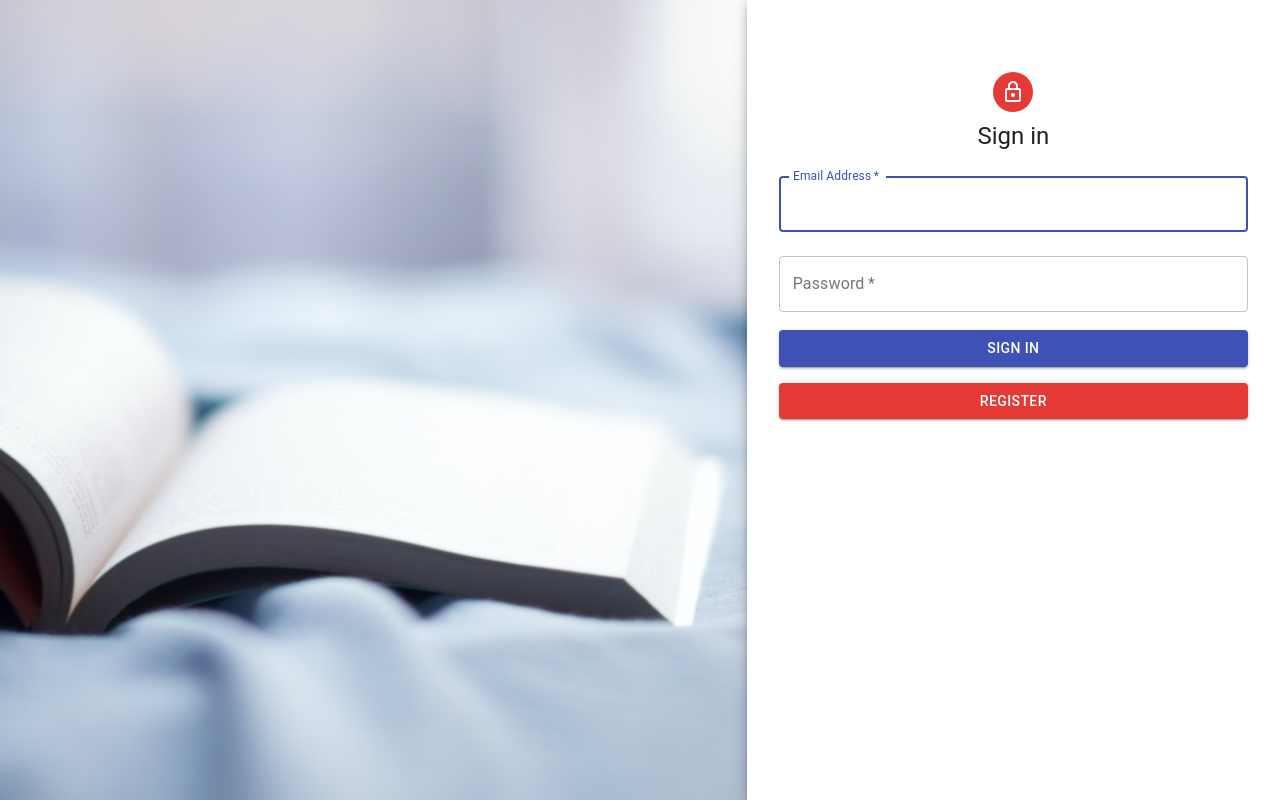
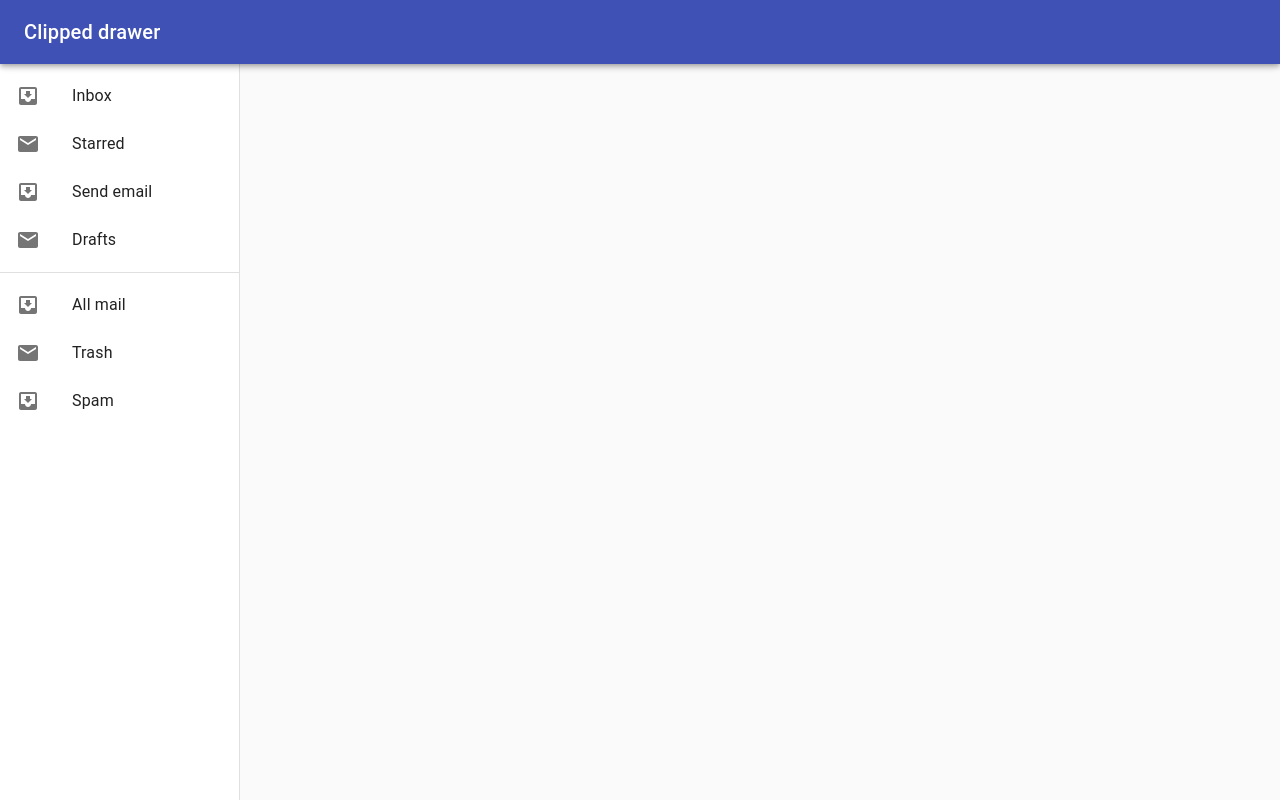
Before and after one commit to agentdata/Enlightened-LMS, a React (Create React App) app in the folder React-Frontend/: page /login in a window 1280 px wide. Built offline with nearby package versions, Linux system fonts and the light colour scheme.

Commit message:
temporarily made home page course page for testing

```diff
--- a/React-Frontend/src/App.js
+++ b/React-Frontend/src/App.js
@@ -8,6 +8,7 @@ import { connect } from "react-redux";
 import ProtectedRoute from "./components/ProtectedRoute";
 import Home from "./components/Home";
 import Login from "./components/Login";
+import CoursePage from "./components/course/CoursePage";
 
 function App(props) {
   // props
@@ -15,18 +16,19 @@ function App(props) {
 
   return (
     // returns protected route if user authenticated, otherwise login page
-    <div className="App">
-      <Switch>
-        <ProtectedRoute
-          exact
-          path="/"
-          component={Home}
-          isAuthenticated={isAuthenticated}
-          isVerifying={isVerifying}
-        />
-        <Route path="/login" component={Login} />
-      </Switch>
-    </div>
+    // <div className="App">
+    //   <Switch>
+    //     <ProtectedRoute
+    //       exact
+    //       path="/"
+    //       component={Home}
+    //       isAuthenticated={isAuthenticated}
+    //       isVerifying={isVerifying}
+    //     />
+    //     <Route path="/login" component={Login} />
+    //   </Switch>
+    // </div>
+    <CoursePage></CoursePage>
   );
 }
 // maps state to App props
--- a/React-Frontend/src/components/Login.js
+++ b/React-Frontend/src/components/Login.js
@@ -104,6 +104,7 @@ class Login extends Component {
             const { email, password, } = this.state;
             dispatch(loginUser(email, password));
             this.props.history.push('/');
+
         }
     };
 
@@ -136,7 +137,12 @@ class Login extends Component {
                         <Typography component="h2" variant="h5">
                             Sign in
                         </Typography>
-                        <form className={classes.form} noValidate>
+                        <form className={classes.form} noValidate
+                        onKeyPress={event => {
+                            if (event.key === 'Enter') {
+                              this.handleSubmit()
+                            }
+                          }}>
                             <TextField
                                 variant="outlined"
                                 margin="normal"
--- a/React-Frontend/src/components/Register.js
+++ b/React-Frontend/src/components/Register.js
@@ -150,7 +150,12 @@ class Register extends Component {
                         <Typography component="h2" variant="h5">
                             Sign in
                     </Typography>
-                        <form className={classes.form} noValidate>
+                        <form className={classes.form} noValidate
+                        onKeyPress={event => {
+                            if (event.key === 'Enter') {
+                              this.handleSubmit()
+                            }
+                          }}>
                             <TextField
                                 variant="outlined"
                                 margin="normal"
--- /dev/null
+++ b/React-Frontend/src/components/course/CoursePage.js
@@ -0,0 +1,23 @@
+import React, { Component } from 'react';
+import Grid from '@material-ui/core/Grid';
+import Course from './Course';
+import CourseSidebar from './CourseSidebar'
+
+class CoursePage extends Component {
+    state = {
+        courseName: "",
+        courseCredits: "",
+        courseDescription: "",
+
+    }
+
+    render() {
+        return (
+            <div>
+                <CourseSidebar></CourseSidebar>
+            </div>
+        )
+    }
+}
+
+export default CoursePage
--- /dev/null
+++ b/React-Frontend/src/components/course/CourseSidebar.js
@@ -0,0 +1,88 @@
+import React, { Component } from 'react';
+import { withStyles } from '@material-ui/core/styles';
+import Drawer from '@material-ui/core/Drawer';
+import AppBar from '@material-ui/core/AppBar';
+import CssBaseline from '@material-ui/core/CssBaseline';
+import Toolbar from '@material-ui/core/Toolbar';
+import List from '@material-ui/core/List';
+import Typography from '@material-ui/core/Typography';
+import Divider from '@material-ui/core/Divider';
+import ListItem from '@material-ui/core/ListItem';
+import ListItemIcon from '@material-ui/core/ListItemIcon';
+import ListItemText from '@material-ui/core/ListItemText';
+import InboxIcon from '@material-ui/icons/MoveToInbox';
+import MailIcon from '@material-ui/icons/Mail';
+
+const drawerWidth = 240;
+
+const styles = theme => ({
+    root: {
+      display: 'flex',
+    },
+    appBar: {
+      zIndex: theme.zIndex.drawer + 1,
+    },
+    drawer: {
+      width: drawerWidth,
+      flexShrink: 0,
+    },
+    drawerPaper: {
+      width: drawerWidth,
+    },
+    drawerContainer: {
+      overflow: 'auto',
+    },
+    content: {
+      flexGrow: 1,
+      padding: theme.spacing(3),
+    },
+  });
+
+  class CourseSidebar extends Component {
+
+    render() {
+        const { classes } = this.props;
+        return (
+        <div className={classes.root}>
+            <CssBaseline />
+            <AppBar position="fixed" className={classes.appBar}>
+            <Toolbar>
+                <Typography variant="h6" noWrap>
+                Clipped drawer
+                </Typography>
+            </Toolbar>
+            </AppBar>
+            <Drawer
+            className={classes.drawer}
+            variant="permanent"
+            classes={{
+                paper: classes.drawerPaper,
+            }}
+            >
+            <Toolbar />
+            <div className={classes.drawerContainer}>
+                <List>
+                {['Inbox', 'Starred', 'Send email', 'Drafts'].map((text, index) => (
+                    <ListItem button key={text}>
+                    <ListItemIcon>{index % 2 === 0 ? <InboxIcon /> : <MailIcon />}</ListItemIcon>
+                    <ListItemText primary={text} />
+                    </ListItem>
+                ))}
+                </List>
+                <Divider />
+                <List>
+                {['All mail', 'Trash', 'Spam'].map((text, index) => (
+                    <ListItem button key={text}>
+                    <ListItemIcon>{index % 2 === 0 ? <InboxIcon /> : <MailIcon />}</ListItemIcon>
+                    <ListItemText primary={text} />
+                    </ListItem>
+                ))}
+                </List>
+            </div>
+            </Drawer>
+        </div>
+        );
+    }
+}
+
+export default withStyles(styles)(CourseSidebar)
```
